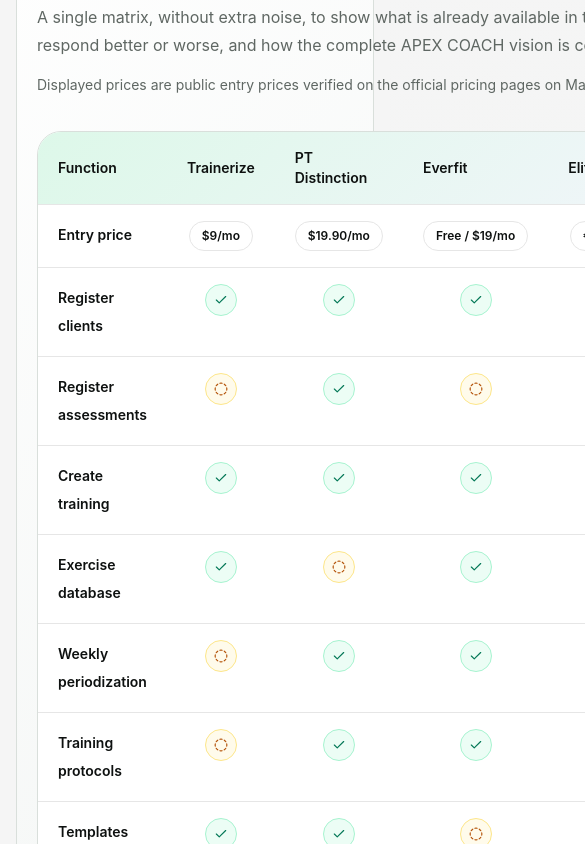
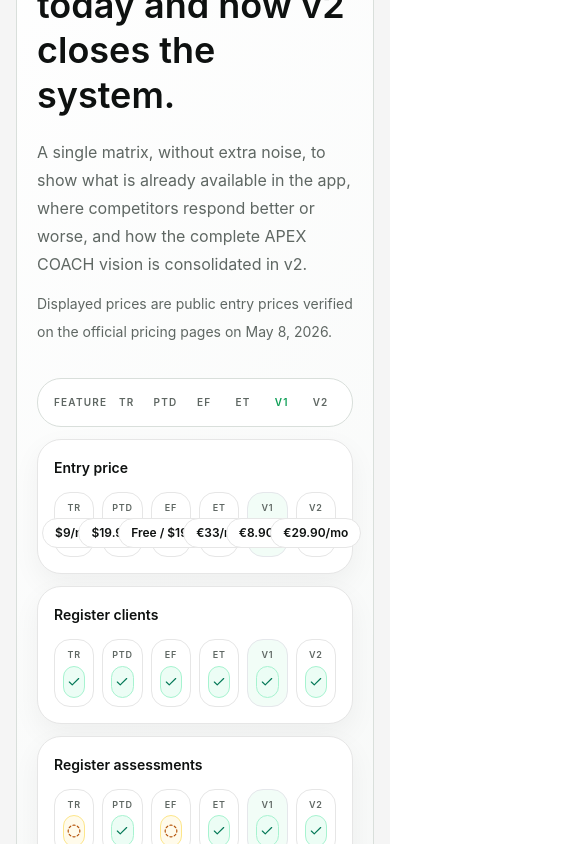
Before and after one commit to potter-53/apexcoach-web, a Next.js app: page / in a window 390 px wide. Shown: the part 10180-11024 px from the top of the page, 585 px wide, since content can reach past the window. Built offline with nearby package versions, Linux system fonts and the light colour scheme.

Commit message:
Lock landing overflow and update APK download links

```diff
--- a/app/client_signup/ClientSignupClient.jsx
+++ b/app/client_signup/ClientSignupClient.jsx
@@ -13,6 +13,9 @@
 } from "lucide-react";
 
 import { getSupabaseBrowserClient, isSupabaseConfigured } from "../../src/lib/supabase-browser";
+
+const APK_DOWNLOAD_URL =
+  "https://1drv.ms/u/c/186169f40b6025f8/IQC5uK1lblofT73JdOxIxfphAQLeqTmclWTmpWz2f5zUCnQ?e=TXnr5t";
 
 const copyByLocale = {
   pt: {
@@ -331,7 +334,9 @@
               <p className="mt-1 text-sm">{popupText || t.successPopupText}</p>
               <div className="mt-2 grid gap-2 sm:grid-cols-2">
                 <a
-                  href="/download/apk"
+                  href={APK_DOWNLOAD_URL}
+                  target="_blank"
+                  rel="noreferrer"
                   className="inline-flex items-center justify-center gap-2 rounded-xl bg-[var(--accent)] px-4 py-2 text-sm font-semibold text-[var(--accent-foreground)]"
                 >
                   <Smartphone size={16} />
@@ -438,7 +443,9 @@
               {t.openApp}
             </a>
             <a
-              href="/download/apk"
+              href={APK_DOWNLOAD_URL}
+              target="_blank"
+              rel="noreferrer"
               className="inline-flex items-center justify-center gap-2 rounded-xl bg-[var(--accent)] px-4 py-2 text-sm font-semibold text-[var(--accent-foreground)]"
             >
               <Smartphone size={16} />
@@ -457,7 +464,9 @@
             </p>
             <div className="mt-4 grid gap-2 sm:grid-cols-2">
               <a
-                href="/download/apk"
+                href={APK_DOWNLOAD_URL}
+                target="_blank"
+                rel="noreferrer"
                 className="inline-flex items-center justify-center gap-2 rounded-xl bg-[var(--accent)] px-4 py-2.5 text-sm font-semibold text-[var(--accent-foreground)]"
               >
                 <Smartphone size={16} />
--- a/app/signup/SignupClient.jsx
+++ b/app/signup/SignupClient.jsx
@@ -8,6 +8,9 @@
 import { trackEvent } from "../../src/lib/analytics";
 import { applyCoachLocale, getInitialBrowserLocale } from "../../src/lib/coach-locale";
 import { getSupabaseBrowserClient, isSupabaseConfigured } from "../../src/lib/supabase-browser";
+
+const APK_DOWNLOAD_URL =
+  "https://1drv.ms/u/c/186169f40b6025f8/IQC5uK1lblofT73JdOxIxfphAQLeqTmclWTmpWz2f5zUCnQ?e=TXnr5t";
 
 const copy = {
   en: {
@@ -271,7 +274,7 @@
 
             <div className="mt-5 grid gap-3">
               <a
-                href="/download/apk"
+                href={APK_DOWNLOAD_URL}
                 target="_blank"
                 rel="noreferrer"
                 onClick={() => {
@@ -335,7 +338,9 @@
 
           <div className="flex flex-wrap items-center gap-3">
             <a
-              href="/download/apk"
+              href={APK_DOWNLOAD_URL}
+              target="_blank"
+              rel="noreferrer"
               onClick={() => trackEvent("landing_signup_top_download_click", { locale })}
               className="inline-flex items-center gap-2 rounded-full border border-[var(--border)] bg-white px-4 py-2 text-sm font-semibold text-[var(--text)] transition hover:border-[var(--border-strong)] hover:bg-[var(--surface-solid)]"
             >
@@ -389,7 +394,9 @@
                   <p className="mt-2 text-sm leading-7 text-[var(--text-muted)]">{t.downloadHint}</p>
                   <div className="mt-4 flex flex-wrap items-center gap-3">
                     <a
-                      href="/download/apk"
+                      href={APK_DOWNLOAD_URL}
+                      target="_blank"
+                      rel="noreferrer"
                       onClick={() => trackEvent("landing_signup_side_download_click", { locale })}
                       className="inline-flex items-center gap-2 rounded-2xl border border-[var(--border)] bg-[var(--surface-solid)] px-4 py-3 text-sm font-semibold text-[var(--text)] transition hover:border-[var(--border-strong)] hover:bg-white"
                     >
--- a/src/App.jsx
+++ b/src/App.jsx
@@ -7,6 +7,8 @@
 import CookieSettingsButton from "./components/CookieSettingsButton";
 
 const screenshots = ["/screenshot_1.jpeg", "/screenshot_2.jpeg", "/screenshot_3.jpeg"];
+const APK_DOWNLOAD_URL =
+  "https://1drv.ms/u/c/186169f40b6025f8/IQC5uK1lblofT73JdOxIxfphAQLeqTmclWTmpWz2f5zUCnQ?e=TXnr5t";
 
 const copy = {
   pt: {
@@ -668,6 +670,9 @@
   const headers = isPt
     ? ["Função", "Trainerize", "PT Distinction", "Everfit", "EliteTrainer", "APEX COACH [v1]", "APEX COACH [v2]"]
     : ["Function", "Trainerize", "PT Distinction", "Everfit", "EliteTrainer", "APEX COACH [v1]", "APEX COACH [v2]"];
+  const mobileHeaders = isPt
+    ? ["TR", "PTD", "EF", "ET", "V1", "V2"]
+    : ["TR", "PTD", "EF", "ET", "V1", "V2"];
 
   const rows = isPt
     ? [
@@ -743,8 +748,51 @@
   }
 
   return (
-    <div className="overflow-hidden rounded-[24px] border border-[var(--border-strong)] bg-white shadow-[var(--shadow-panel)] sm:rounded-[32px]">
-      <div className="overflow-x-auto">
+    <>
+      <div className="grid gap-3 md:hidden">
+        <div className="rounded-[24px] border border-[var(--border-strong)] bg-white p-4 shadow-[var(--shadow-panel)]">
+          <div className="grid grid-cols-[minmax(0,1.6fr)_repeat(6,minmax(0,1fr))] items-center gap-x-2 gap-y-2 text-[10px] font-semibold uppercase tracking-[0.12em] text-[var(--text-muted)]">
+            <span>{isPt ? "Função" : "Feature"}</span>
+            {mobileHeaders.map((header, index) => (
+              <span key={header} className={`text-center ${index === 4 ? "text-[var(--accent-strong)]" : ""}`}>
+                {header}
+              </span>
+            ))}
+          </div>
+        </div>
+
+        {rows.map((row) => (
+          <div key={row[0]} className="rounded-[24px] border border-[var(--border)] bg-white p-4 shadow-[0_10px_28px_rgba(14,17,16,0.05)]">
+            <p className="text-sm font-semibold leading-6 text-[var(--text)]">{row[0]}</p>
+            <div className="mt-3 grid grid-cols-6 gap-2">
+              {row.slice(1).map((value, index) => (
+                <div key={`${row[0]}-${index}`} className={`rounded-2xl border px-2 py-2 text-center ${index === 4 ? "border-[var(--accent)]/30 bg-[rgba(42,208,125,0.06)]" : "border-[var(--border)] bg-[var(--surface-solid)]"}`}>
+                  <div className="mb-1 text-[9px] font-semibold uppercase tracking-[0.08em] text-[var(--text-muted)]">{mobileHeaders[index]}</div>
+                  <div className="flex justify-center">{renderStatus(value)}</div>
+                </div>
+              ))}
+            </div>
+          </div>
+        ))}
+
+        <div className="rounded-[24px] border border-[var(--border)] bg-white p-4">
+          <div className="grid grid-cols-2 gap-2 text-xs font-medium text-[var(--text-muted)]">
+            {[
+              { key: "yes", label: isPt ? "Disponível" : "Available" },
+              { key: "partial", label: isPt ? "Parcial" : "Partial" },
+              { key: "no", label: isPt ? "Não disponível" : "Not available" },
+            ].map((item) => (
+              <div key={item.key} className="inline-flex items-center gap-2 rounded-full border border-[var(--border)] bg-[var(--surface-solid)] px-3 py-2">
+                {renderStatus(item.key)}
+                <span>{item.label}</span>
+              </div>
+            ))}
+          </div>
+        </div>
+      </div>
+
+      <div className="hidden overflow-hidden rounded-[24px] border border-[var(--border-strong)] bg-white shadow-[var(--shadow-panel)] md:block sm:rounded-[32px]">
+        <div className="overflow-x-auto">
         <table className="min-w-[880px] border-collapse text-left sm:min-w-[920px]">
           <thead className="bg-[linear-gradient(135deg,var(--accent-soft),rgba(124,77,255,0.06))]">
             <tr>
@@ -791,7 +839,8 @@
           ))}
         </div>
       </div>
-    </div>
+      </div>
+    </>
   );
 }
 
@@ -865,7 +914,7 @@
   ];
 
   return (
-    <div className="min-h-screen bg-[var(--bg)] text-[var(--text)]">
+    <div className="min-h-screen overflow-x-hidden bg-[var(--bg)] text-[var(--text)]">
       <Modal open={modalOpen} onClose={() => setModalOpen(false)} title={t.modalTitle} text={t.modalText} copy={t} />
 
       <div className="pointer-events-none fixed inset-0 -z-10 bg-[radial-gradient(circle_at_top_left,rgba(42,208,125,0.16),transparent_28%),radial-gradient(circle_at_top_right,rgba(124,77,255,0.08),transparent_20%),linear-gradient(180deg,#fbfbfb_0%,#f5f5f5_48%,#f2f4f3_100%)]" />
@@ -903,7 +952,9 @@
 
             <div className="hidden items-center gap-3 lg:flex">
               <a
-                href="/download/apk"
+                href={APK_DOWNLOAD_URL}
+                target="_blank"
+                rel="noreferrer"
                 onClick={() => trackEvent("landing_header_download_click", { locale: lang })}
                 className="inline-flex items-center gap-2 whitespace-nowrap rounded-full border border-[var(--border)] bg-white px-4 py-3 text-sm font-semibold text-[var(--text)] transition hover:border-[var(--border-strong)] hover:bg-[var(--surface-solid)]"
               >
@@ -930,7 +981,9 @@
                 </a>
               ))}
               <a
-                href="/download/apk"
+                href={APK_DOWNLOAD_URL}
+                target="_blank"
+                rel="noreferrer"
                 onClick={() => {
                   trackEvent("landing_mobile_download_click", { locale: lang });
                   setMobileMenuOpen(false);
@@ -947,7 +1000,7 @@
         ) : null}
       </header>
 
-      <main id="top">
+      <main id="top" className="overflow-x-hidden">
         <section className="mx-auto grid max-w-7xl gap-10 px-4 pb-16 pt-10 sm:gap-14 sm:px-5 sm:pb-20 sm:pt-16 lg:grid-cols-[1.05fr_0.95fr] lg:px-8 lg:pb-28 lg:pt-24">
           <div className="max-w-3xl">
             <div className="inline-flex max-w-full rounded-full border border-[var(--accent)]/20 bg-[linear-gradient(135deg,var(--accent-soft),rgba(124,77,255,0.08))] px-3 py-2 text-xs font-medium leading-6 text-[var(--accent-strong)] sm:px-4 sm:text-sm">
@@ -966,7 +1019,9 @@
                 <ArrowRight size={18} />
               </Link>
               <a
-                href="/download/apk"
+                href={APK_DOWNLOAD_URL}
+                target="_blank"
+                rel="noreferrer"
                 onClick={() => trackEvent("landing_hero_download_click", { locale: lang })}
                 className="inline-flex items-center justify-center gap-2 rounded-2xl border border-[var(--border)] bg-white px-5 py-3.5 text-sm font-semibold text-[var(--text)] transition hover:border-[var(--border-strong)] hover:bg-[var(--surface-solid)] sm:px-6 sm:py-4 sm:text-base"
               >
@@ -1213,7 +1268,12 @@
               <Link href="/signup" className="rounded-2xl bg-[var(--accent)] px-6 py-4 font-semibold text-[var(--accent-foreground)] shadow-[0_18px_40px_rgba(42,208,125,0.24)]">
                 {t.closingPrimary}
               </Link>
-              <a href="/download/apk" className="rounded-2xl border border-[var(--border)] bg-white px-6 py-4 font-semibold text-[var(--text)]">
+              <a
+                href={APK_DOWNLOAD_URL}
+                target="_blank"
+                rel="noreferrer"
+                className="rounded-2xl border border-[var(--border)] bg-white px-6 py-4 font-semibold text-[var(--text)]"
+              >
                 {t.closingSecondary}
               </a>
             </div>
```
Also changed, not shown: 1 other file (tests, documents, lock files or other folders).
